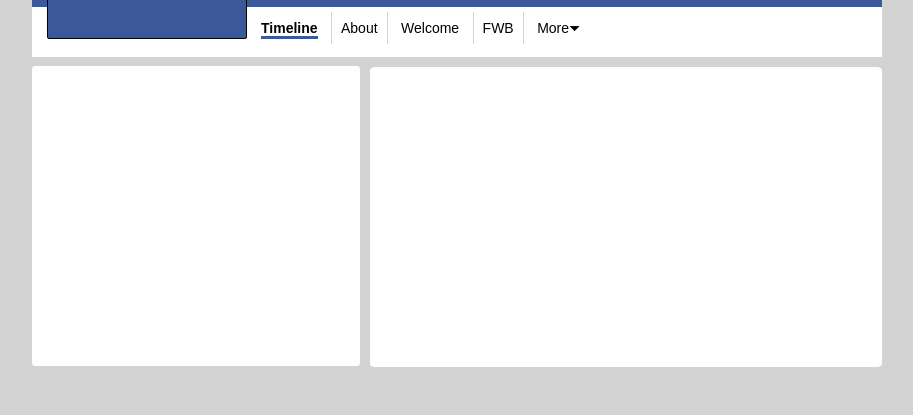
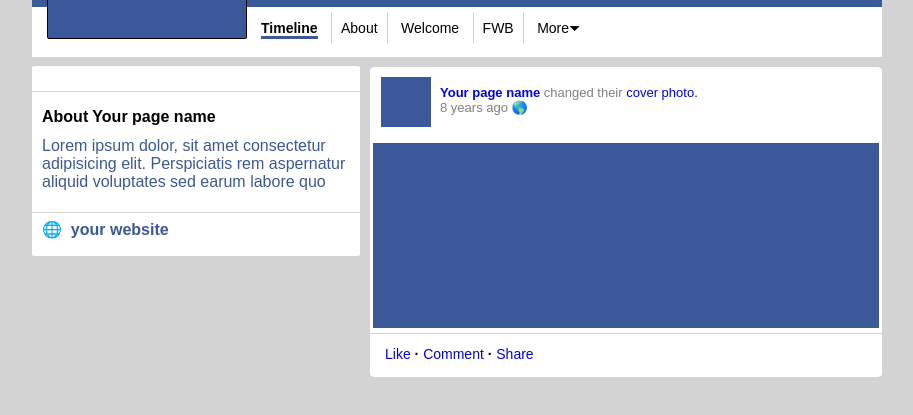
Before and after one commit to Jahaga/social-media-mockup, a plain HTML site: page index.html in a window 1280 px wide. Shown: the part 405-820 px from the top of the page, without its empty margins (183-1096 px from the left). Drawn offline with Linux system fonts and the light colour scheme.

Commit message:
Content added in both columns

```diff
--- a/assets/style.css
+++ b/assets/style.css
@@ -119,23 +119,142 @@ body {
 
 .column-info {
     width: 328px;
-    height: 300px;
+    height: 100%;
     margin-right: 10px;
+    margin-top: 20px;
+
+    float: left;
+    position: relative;
+    top: -50px;
+}
+
+.page-info {
+    width: 328px;
+    height: 190px;
+
+    background-color: white;
     border-radius: 1%;
 
-    background-color: white;
+    position: relative;
+    top: 30px;
+}
+
+.page-info-text {
+    border-top: 1px solid lightgray;
+    border-bottom: 1px solid lightgray;
+    padding-left: 10px;
+
+    position: relative;
+    top: 25px;
+}
+
+.page-info-text h3 {
+    font-size: 16px;
+}
+
+.page-info-text p {
+    font-size: 16px;
+    color: #3b5998;
+
+    position: relative;
+    top: -5px;
+}
+
+.globe-link {
+    padding-left: 10px;
+
+    position: relative;
+    top: 32px;
+
+    text-decoration: none;
+    font-size: 16px;
+    font-weight: bold;
+    color: #3b5998;
+    cursor: pointer;
+}
+
+.column-updates {
+    width: 512px;
+    height: 100%;
+
+    position: relative;
+    top: -26px;
 
     float: left;
 }
 
-.column-updates {
+.cover-update {
     width: 512px;
-    height: 300px;
+    height: 310px;
     border-radius: 1%;
 
+    background-color: white;
+}
+
+.photo-icon {
+    width: 50px;
+    height: 50px;
+
+    background-color: #3b5998;
+
     position: relative;
-    top: -26px;
-    background-color: white;
+    top: 10px;
+    left: -220px;
+}
 
-    float: left;
+.update-info {
+    position: relative;
+    top: -45px;
+    left: 70px;
 }
+
+.update-info p {
+    font-size: 13px;
+    color: gray;
+}
+
+.bold-link {
+    text-decoration: none;
+    font-weight: bold;
+}
+
+.light-link {
+    text-decoration: none;
+    font-weight: lighter;
+}
+
+.update-content {
+    width: 506px;
+    height: 185px;
+    background-color: #3b5998;
+
+    position: relative;
+    top: -30px;
+}
+
+.reaction {
+    width: 512px;
+    height: 30px;
+
+    border-top: 1px solid lightgray;;
+
+    text-align: left;
+
+    position: relative;
+    top: -25px;
+}
+
+.reaction-links {
+    font-size: 14px;
+    font-weight: bold;
+
+    position: relative;
+    top: -2px;
+    left: 15px;
+}
+
+.reaction-links a {
+    text-decoration: none;
+    font-weight: lighter;
+    color: 3b5998;
+}
--- a/index.html
+++ b/index.html
@@ -42,10 +42,36 @@
     </div>
 
     <div class="layout">
-        <div class="column-info"></div>
-        <div class="column-updates"></div>
+        <div class="column-info">
+            <div class="page-info">
+                <div class="page-info-text">
+                    <h3>About Your page name</h3>
+                    <p>
+                        Lorem ipsum dolor, sit amet consectetur adipisicing elit. Perspiciatis rem aspernatur aliquid
+                        voluptates sed earum labore quo
+                    </p>
+                </div>
+                <div class="globe-link">
+                    <a href="#">🌐&nbsp;&nbsp;your website</a>
+                </div>
+            </div>
+        </div>
+        <div class="column-updates">
+            <div class="cover-update">
+                <div class="photo-icon"></div>
+                <div class="update-info">
+                    <p><a class="bold-link" href="#">Your page name</a> changed their <a class="light-link"
+                            href="#">cover photo.</a><br>8 years ago 🌎</p>
+                </div>
+                <div class="update-content"></div>
+                <div class="reaction">
+                    <div class="reaction-links">
+                        <p><a href="#">Like</a> · <a href="#">Comment</a> · <a href="#">Share</a></p>
+                    </div>
+                </div>
+            </div>
 
-    </div>
+        </div>
 </body>
 
 </html>
```
